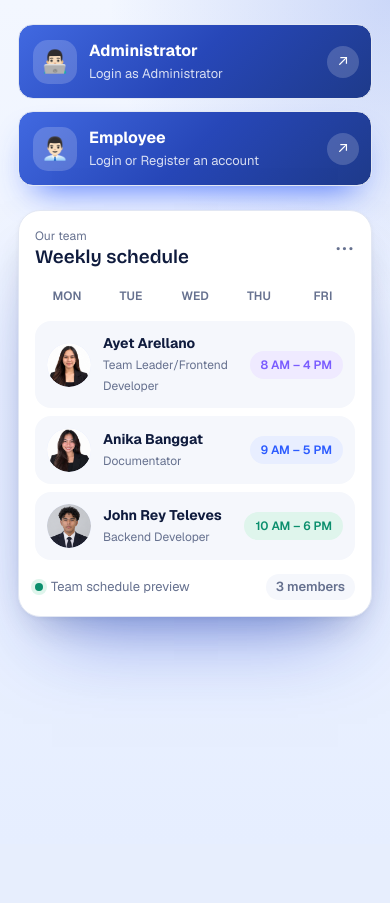
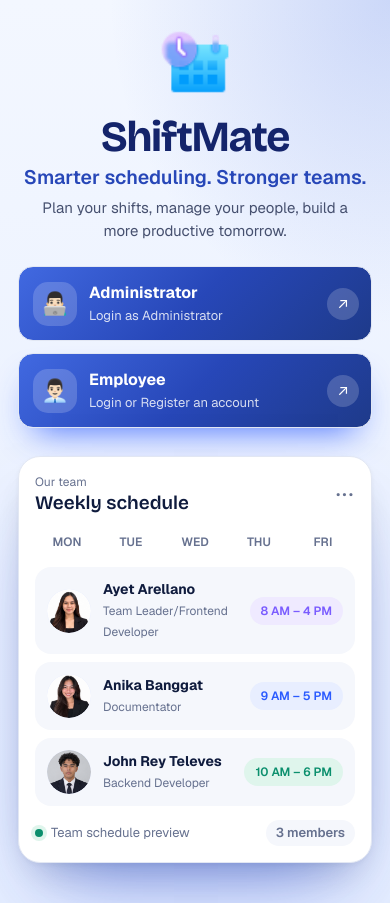
Before and after one commit to TevesRey/Shift_System, a Laravel app: page / in a window 390 px wide. Before the commit the page ends 677 px from the top, so only its background shows below. Run offline with Laravel 12, Linux system fonts and the light colour scheme.

Commit message:
Hide mobile intro on desktop

```diff
--- a/resources/views/shiftmate-ui.blade.php
+++ b/resources/views/shiftmate-ui.blade.php
@@ -3,21 +3,17 @@
 
 <head>
     <meta charset="utf-8" />
-    <meta name="viewport" content="width=device-width,initial-scale=1" />
+    <meta name="viewport" content="width=device-width,initial-scale=1,viewport-fit=cover" />
     <title>ShiftMate System</title>
     <meta name="description" content="SHIFTMATE helps administrators assign employee shifts and lets employees view schedules and submit schedule-related requests.">
     <meta name="theme-color" content="#10172d">
-    <link rel="manifest" href="/manifest.webmanifest">
-    <link rel="apple-touch-icon" href="/icon-192.png">
-    <meta name="mobile-web-app-capable" content="yes">
-    <meta name="apple-mobile-web-app-capable" content="yes">
-    <meta name="apple-mobile-web-app-title" content="ShiftMate">
     <meta name="color-scheme" content="light dark">
     <link rel="preconnect" href="https://fonts.googleapis.com">
     <link rel="preconnect" href="https://fonts.gstatic.com" crossorigin>
     <link href="https://fonts.googleapis.com/css2?family=Bricolage+Grotesque:opsz,wght@12..96,500..700&family=Geist:wght@400..700&display=swap" rel="stylesheet">
-    <link rel="stylesheet" href="{{ asset('shiftmate-ui-assets/modern-2026.css') . '?v=20261122-4' }}">
-    <link rel="stylesheet" href="{{ asset('shiftmate-ui-assets/mobile-fix.css') . '?v=20261122-3' }}">
+    <link rel="stylesheet" href="{{ asset('shiftmate-ui-assets/modern-2026.css') . '?v=20261122-2' }}">
+    <style>.landing-mobile-intro{display:none}</style>
+    <link rel="stylesheet" href="{{ asset('shiftmate-ui-assets/mobile-fix.css') . '?v=20261122-4' }}">
 </head>
 
 <body>
@@ -35,6 +31,11 @@
         <main class="landing-hero">
             <div class="landing-copy">
                 <div class="landing-mobile-intro">
+                    <img src="/Logo.png" alt="ShiftMate logo" />
+                    <h1>ShiftMate</h1>
+                    <p class="intro-tag">Smarter scheduling. Stronger teams.</p>
+                    <p class="intro-sub">Plan your shifts, manage your people, build a more productive tomorrow.</p>
+                </div>
 
 
 
@@ -832,11 +833,6 @@
             })();
         </script>
         <script src="{{ asset('shiftmate-ui-assets/app.js') . '?v=20261122-2' }}"></script>
-    <script>
-        if ('serviceWorker' in navigator) {
-            window.addEventListener('load', function () { navigator.serviceWorker.register('/sw.js'); });
-        }
-    </script>
 </body>
 
 </html>
```
